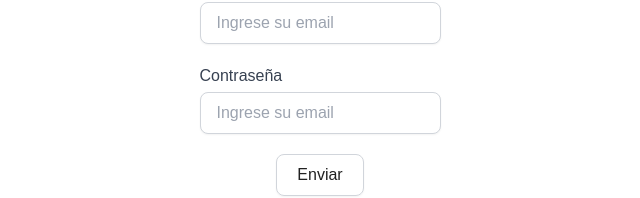
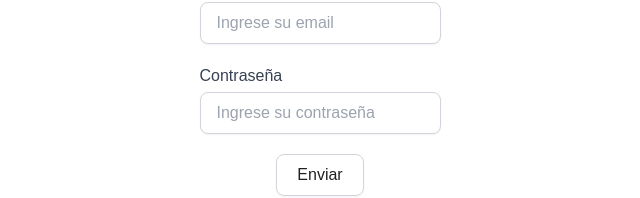
Before and after one commit to DiFernando11/bancamania, a Next.js app: page /login/credentials in a window 1280 px wide. Shown: the part 122-320 px from the top of the page, without its empty margins (320-960 px from the left). Built offline with nearby package versions, Linux system fonts and the light colour scheme; no server answers.

Commit message:
KAN-31: Finals corrections
Final corrections of the husky and fieldWrapper and formField

```diff
--- a/src/app/(pages)/login/credentials/page.tsx
+++ b/src/app/(pages)/login/credentials/page.tsx
@@ -5,7 +5,7 @@ import React from 'react'
 import * as Yup from 'yup'
 import { useLoginCredentialsCase } from '@/application/useCases'
 import { clientRoutes } from '@/routes/clientRoutes'
-import FormField from '@/ui/molecules/fieldWrapper'
+import { FormField } from '@/ui/molecules'
 
 const CredentialsPage = () => {
   const InputElement: React.FC<
@@ -52,7 +52,7 @@ const CredentialsPage = () => {
               label='Contraseña'
               name='password'
               component={InputElement}
-              placeholder='Ingrese su email'
+              placeholder='Ingrese su contraseña'
             />
           </div>
           <button
--- a/src/ui/molecules/fieldWrapper/index.tsx
+++ b/src/ui/molecules/formField/index.tsx
@@ -14,14 +14,13 @@ const FormField: React.FC<FormFieldProps> = ({
       <label htmlFor={name} className='mb-1 font-medium text-gray-700'>
         {label}
       </label>
-      {/* Renderiza el componente personalizado */}
       <Field name={name}>
         {({ field }: FieldProps) => (
           <Component
-            {...field} // Props de Formik
+            {...field}
             id={name}
             placeholder={placeholder}
-            {...props} // Props adicionales
+            {...props}
           />
         )}
       </Field>
--- a/src/ui/molecules/index.ts
+++ b/src/ui/molecules/index.ts
@@ -0,0 +1 @@
+export { default as FormField } from './formField'
```
Also changed, not shown: src/ui/molecules/formField/types.ts (renamed from src/ui/molecules/fieldWrapper/types.ts), 1 other file (tests, documents, lock files or other folders).
